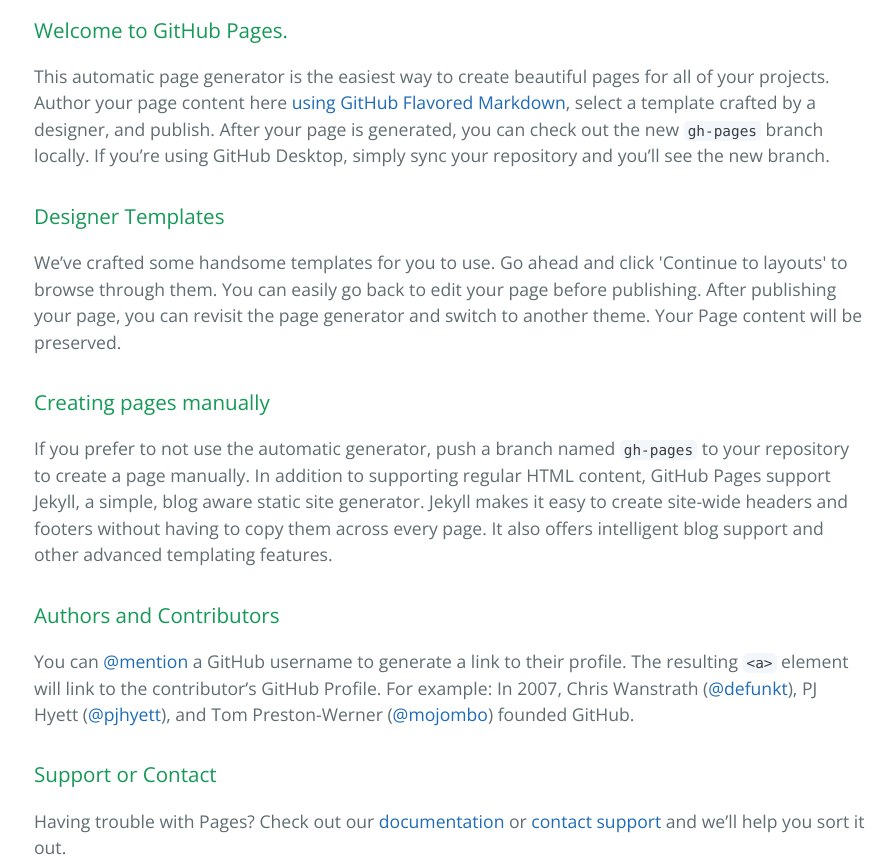
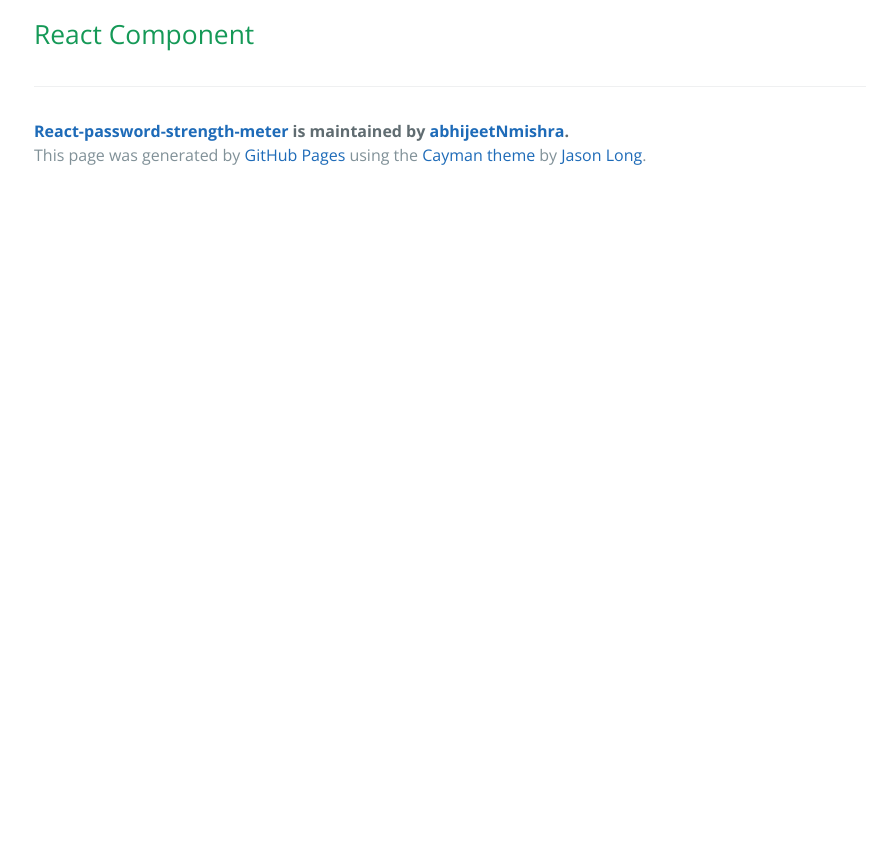
Before and after one commit to abhijeetNmishra/react-password-strength-meter, a plain HTML site: page index.html in a window 1280 px wide. Shown: the part 400-1264 px from the top of the page, without its empty margins (190-1082 px from the left). After the commit the page ends 800 px from the top, so only its background shows below. Drawn offline with nearby package versions, Linux system fonts and the light colour scheme.

Commit message:
Create gh-pages branch via GitHub

```diff
--- a/index.html
+++ b/index.html
@@ -19,30 +19,8 @@
     </section>
 
     <section class="main-content">
-      <h3>
-<a id="welcome-to-github-pages" class="anchor" href="#welcome-to-github-pages" aria-hidden="true"><span class="octicon octicon-link"></span></a>Welcome to GitHub Pages.</h3>
-
-<p>This automatic page generator is the easiest way to create beautiful pages for all of your projects. Author your page content here <a href="https://guides.github.com/features/mastering-markdown/">using GitHub Flavored Markdown</a>, select a template crafted by a designer, and publish. After your page is generated, you can check out the new <code>gh-pages</code> branch locally. If you’re using GitHub Desktop, simply sync your repository and you’ll see the new branch.</p>
-
-<h3>
-<a id="designer-templates" class="anchor" href="#designer-templates" aria-hidden="true"><span class="octicon octicon-link"></span></a>Designer Templates</h3>
-
-<p>We’ve crafted some handsome templates for you to use. Go ahead and click 'Continue to layouts' to browse through them. You can easily go back to edit your page before publishing. After publishing your page, you can revisit the page generator and switch to another theme. Your Page content will be preserved.</p>
-
-<h3>
-<a id="creating-pages-manually" class="anchor" href="#creating-pages-manually" aria-hidden="true"><span class="octicon octicon-link"></span></a>Creating pages manually</h3>
-
-<p>If you prefer to not use the automatic generator, push a branch named <code>gh-pages</code> to your repository to create a page manually. In addition to supporting regular HTML content, GitHub Pages support Jekyll, a simple, blog aware static site generator. Jekyll makes it easy to create site-wide headers and footers without having to copy them across every page. It also offers intelligent blog support and other advanced templating features.</p>
-
-<h3>
-<a id="authors-and-contributors" class="anchor" href="#authors-and-contributors" aria-hidden="true"><span class="octicon octicon-link"></span></a>Authors and Contributors</h3>
-
-<p>You can <a href="https://github.com/blog/821" class="user-mention">@mention</a> a GitHub username to generate a link to their profile. The resulting <code>&lt;a&gt;</code> element will link to the contributor’s GitHub Profile. For example: In 2007, Chris Wanstrath (<a href="https://github.com/defunkt" class="user-mention">@defunkt</a>), PJ Hyett (<a href="https://github.com/pjhyett" class="user-mention">@pjhyett</a>), and Tom Preston-Werner (<a href="https://github.com/mojombo" class="user-mention">@mojombo</a>) founded GitHub.</p>
-
-<h3>
-<a id="support-or-contact" class="anchor" href="#support-or-contact" aria-hidden="true"><span class="octicon octicon-link"></span></a>Support or Contact</h3>
-
-<p>Having trouble with Pages? Check out our <a href="https://help.github.com/pages">documentation</a> or <a href="https://github.com/contact">contact support</a> and we’ll help you sort it out.</p>
+      <h2>
+<a id="react-component" class="anchor" href="#react-component" aria-hidden="true"><span class="octicon octicon-link"></span></a>React Component</h2>
 
       <footer class="site-footer">
         <span class="site-footer-owner"><a href="https://github.com/abhijeetNmishra/react-password-strength-meter">React-password-strength-meter</a> is maintained by <a href="https://github.com/abhijeetNmishra">abhijeetNmishra</a>.</span>
```
Also changed, not shown: params.json (+1 -1 lines).
